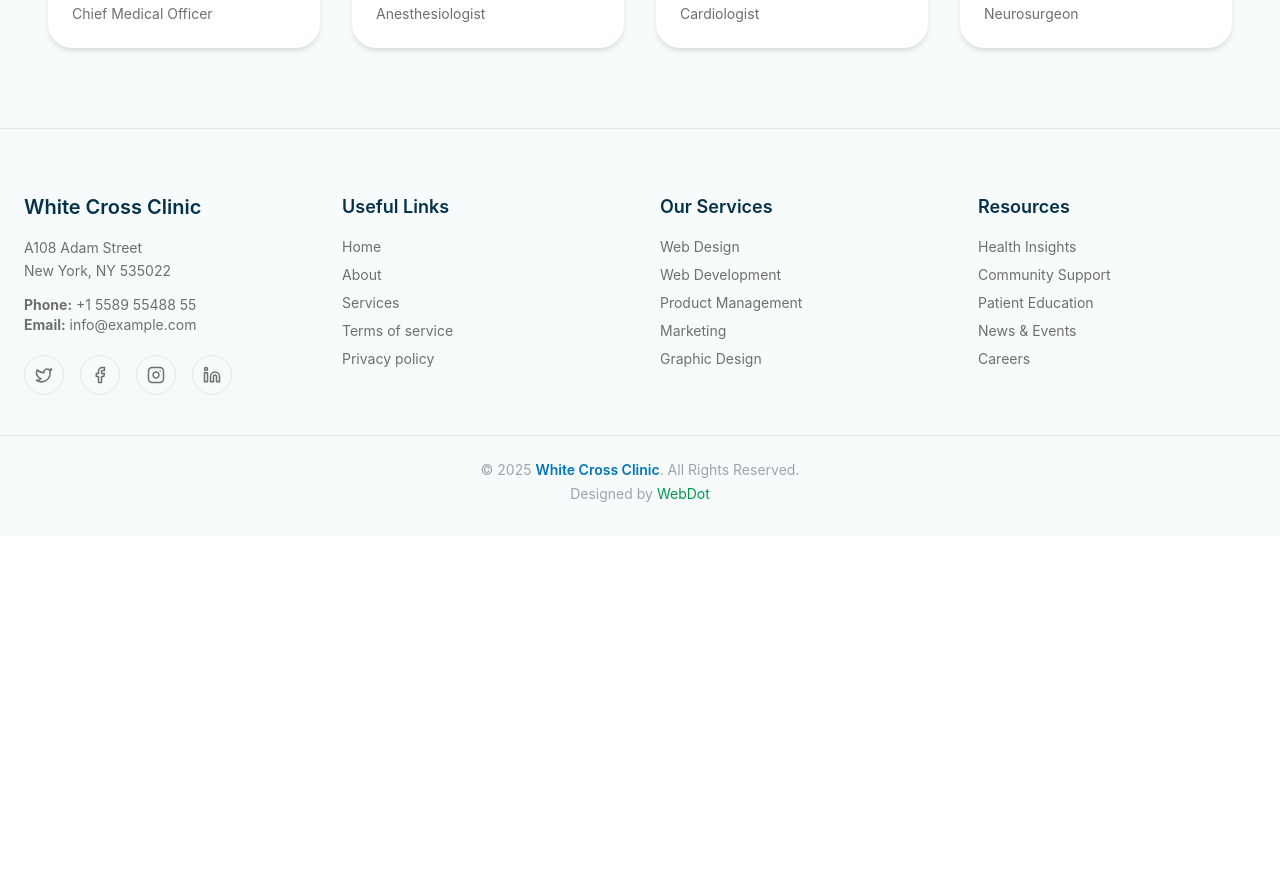
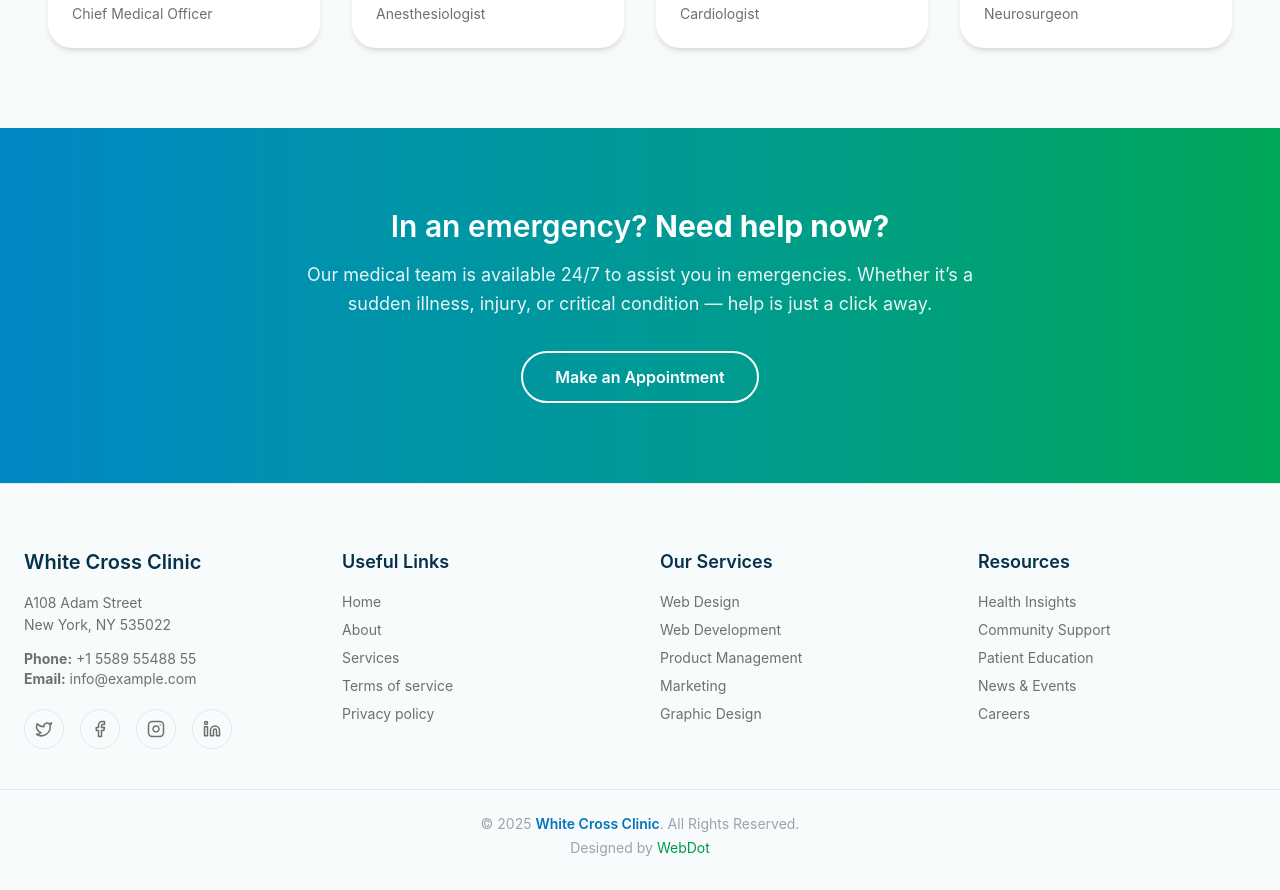
Before and after one commit to sardarit-bd/white-cross-clinic-frontend, a Next.js app: page / in a window 1280 px wide. Shown: the part 2540-3430 px from the top of the page. Before the commit the page ends 3076 px from the top, so only its background shows below. Built offline with nearby package versions, Linux system fonts and the light colour scheme.

Commit message:
add Emergency CTA section

```diff
--- a/src/app/(public)/page.jsx
+++ b/src/app/(public)/page.jsx
@@ -2,6 +2,7 @@ import BannerSlider from '@/components/modules/Home/BannerSlider'
 import CoreServicesSection from '@/components/modules/Home/CoreServicesSection'
 import DepartmentsSection from '@/components/modules/Home/DepartmentsSection'
 import DoctorsSection from '@/components/modules/Home/DoctorSection'
+import EmergencyCTA from '@/components/modules/Home/EmergencyCTA'
 import React from 'react'
 
 export default function Home() {
@@ -11,6 +12,7 @@ export default function Home() {
       <CoreServicesSection />
       <DepartmentsSection />
       <DoctorsSection />
+      <EmergencyCTA />
     </>
   )
 }
--- /dev/null
+++ b/src/components/modules/Home/EmergencyCTA.jsx
@@ -0,0 +1,57 @@
+"use client";
+
+import { motion } from "framer-motion";
+import Link from "next/link";
+
+export default function EmergencyCTA() {
+  return (
+    <section
+      className="relative py-20 text-center text-white overflow-hidden"
+      style={{
+        background: "var(--brandGradient)", // uses your brand gradient: blue → green
+      }}
+    >
+      {/* Animated Background Overlay (optional soft motion) */}
+      <motion.div
+        initial={{ opacity: 0 }}
+        animate={{ opacity: 0.15 }}
+        transition={{ duration: 2 }}
+        className="absolute inset-0 bg-white mix-blend-overlay"
+      ></motion.div>
+
+      <div className="relative z-10 max-w-3xl mx-auto px-6">
+        <motion.h2
+          initial={{ opacity: 0, y: 20 }}
+          whileInView={{ opacity: 1, y: 0 }}
+          transition={{ duration: 0.6 }}
+          className="text-2xl md:text-3xl font-semibold mb-4"
+        >
+          In an emergency? <span className="font-bold">Need help now?</span>
+        </motion.h2>
+
+        <motion.p
+          initial={{ opacity: 0, y: 10 }}
+          whileInView={{ opacity: 1, y: 0 }}
+          transition={{ delay: 0.2, duration: 0.6 }}
+          className="text-base md:text-lg text-white/90 mb-8 leading-relaxed"
+        >
+          Our medical team is available 24/7 to assist you in emergencies. Whether
+          it’s a sudden illness, injury, or critical condition — help is just a click away.
+        </motion.p>
+
+        <motion.div
+          initial={{ opacity: 0, scale: 0.9 }}
+          whileInView={{ opacity: 1, scale: 1 }}
+          transition={{ delay: 0.4, duration: 0.5 }}
+        >
+          <Link
+            href="/appointments"
+            className="inline-block px-8 py-3 border-2 border-white text-white font-semibold rounded-full hover:bg-white hover:text-[var(--brandColor)] transition-all duration-300"
+          >
+            Make an Appointment
+          </Link>
+        </motion.div>
+      </div>
+    </section>
+  );
+}
```
